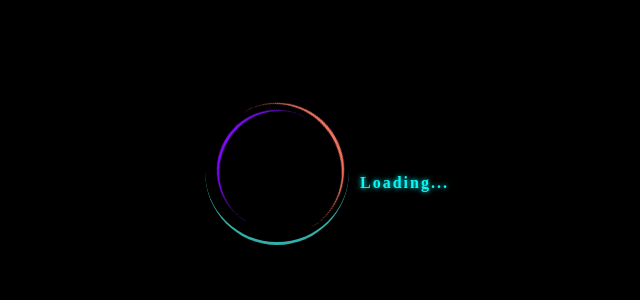
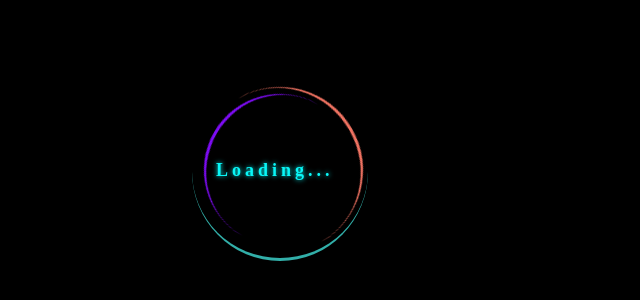
Before and after one commit to hasanesmail/Loading-page2, a plain HTML site: page index.html in a window 1280 px wide. Shown: the part 236-536 px from the top of the page, without its empty margins (360-1000 px from the left). Drawn offline with Linux system fonts and the light colour scheme.

Commit message:
Add files via upload

```diff
--- a/style.css
+++ b/style.css
@@ -9,10 +9,10 @@ body {
 }
 .container .box {
     position: absolute;
-    width: 9rem;
-    height: 9rem;
-    top: 48%;
-    left: 48%;
+    width: 11rem;
+    height: 11rem;
+    top: 46%;
+    left: 47%;
     margin: -3.1rem 0 0 -3.1rem;
     border-top: solid 3px #32afa9;
     border-radius: 50%;
@@ -51,10 +51,37 @@ body {
 p {
     position: absolute;
     top: 390px;
-    left: 720px;
+    left: 710px;
     color: #09f7f7;
     margin-top: 20px;
     letter-spacing: 2px;
     font-weight: bold;
     text-shadow: 0 0 5px #09f7f7;
-        }
+}
+
+@media (min-width: 330px) {
+    .box {
+        width: 50%;
+        height: 50%;
+        border-top-width: 4px; /* زيادة سمك الخط قليلاً */
+    }
+    p {
+        font-size: 18px;
+        letter-spacing: 4px;
+        left: 43%;
+        top: 47%;
+    }
+}
+@media (min-width: 810px) {
+    .box {
+        width: 50%;
+        height: 50%;
+        border-top-width: 4px; /* زيادة سمك الخط قليلاً */
+    }
+    p {
+        font-size: 18px;
+        letter-spacing: 4px;
+        left: 45%;
+        top: 47%;
+    }
+}
```
